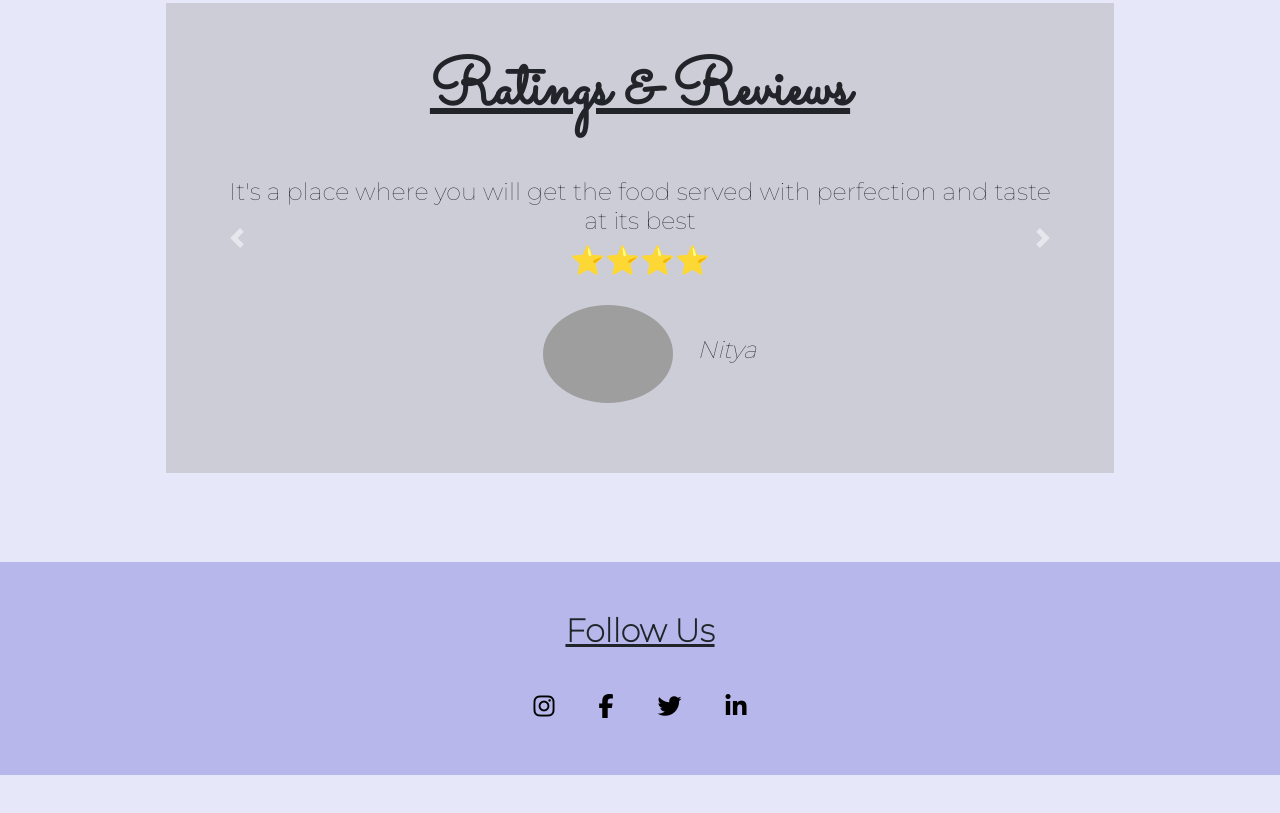
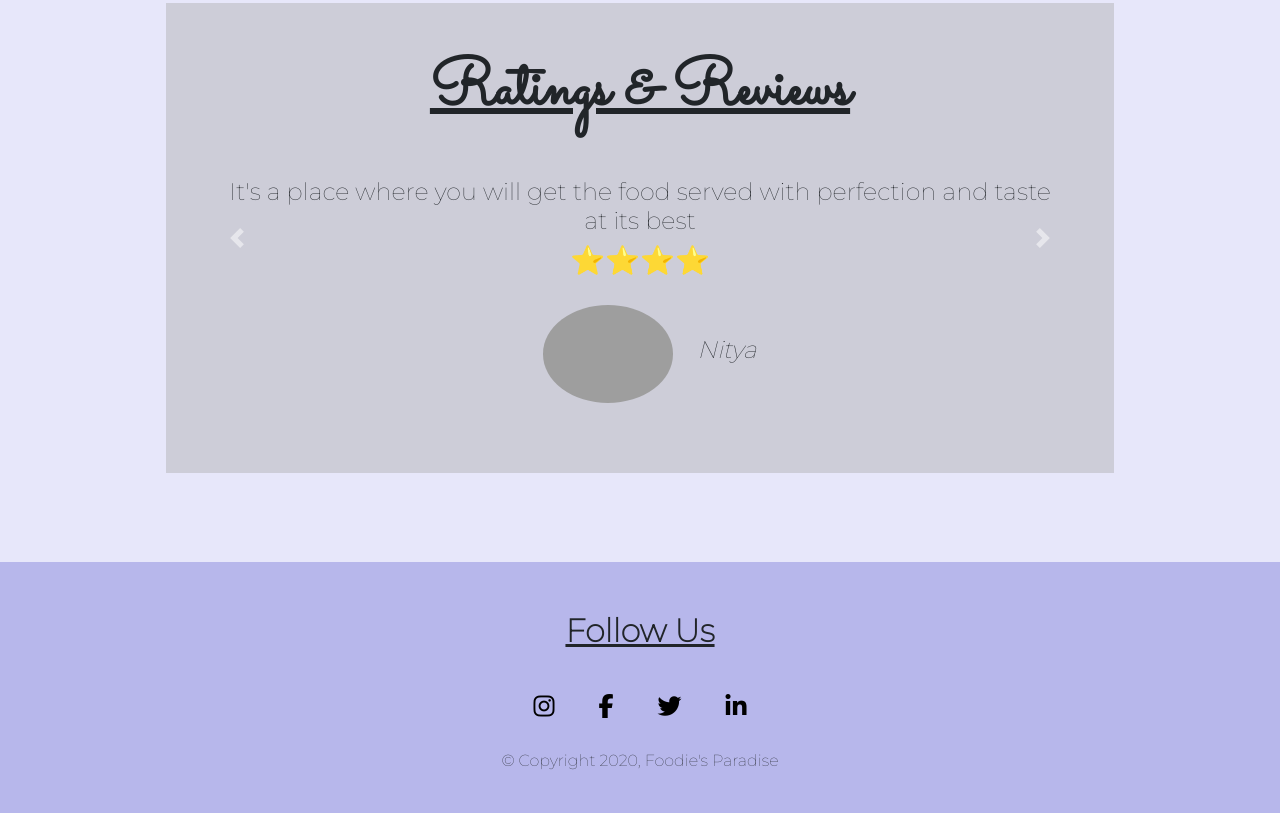
Before and after one commit to aas2513/-Frontend_Bakery0rRestaurant_GSBSP-BR002, a plain HTML site: page index.html in a window 1280 px wide. Shown: the part 3358-4171 px from the top of the page. Before the commit the page ends 4133 px from the top, so only its background shows below. Drawn offline with nearby package versions, Linux system fonts and the light colour scheme; grey boxes are pictures that could not be loaded; a web font is replaced by a local one.

Commit message:
Update index.html

```diff
--- a/index.html
+++ b/index.html
@@ -244,6 +244,8 @@
     <a href="www.facebook.com" ><i class="fa fa-facebook img"></i></a>
     <a href="www.twitter.com" ><i class="fa fa-twitter img"></i></a>
     <a href="https://www.linkedin.com/in/aastha-jain-2078171a0" ><i class="fa fa-linkedin img"></i></a>
+<br><br>
+        <p>&copy; Copyright 2020, Foodie's Paradise </p>
 
 </footer>
 
```
